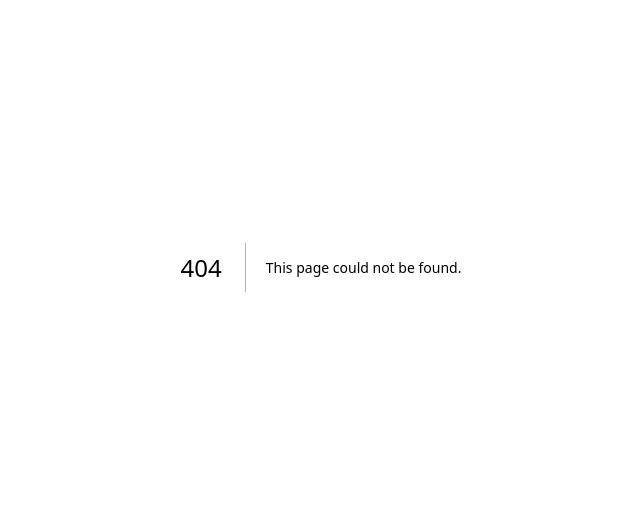
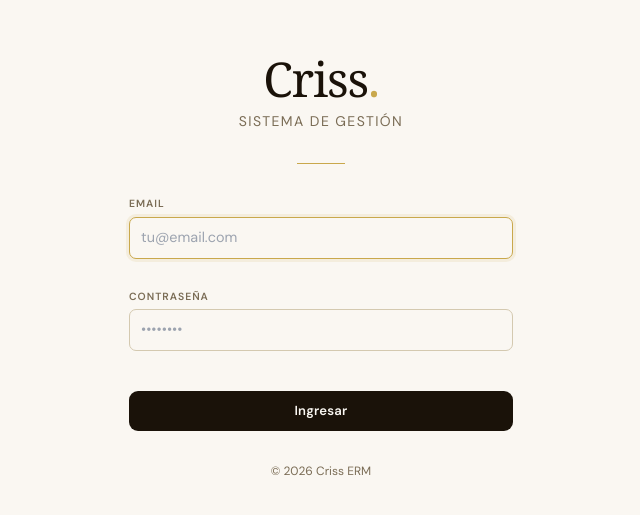
Before and after one commit to CrissRMFI/Criss-ERM, a Next.js app: page /login in a window 1280 px wide. Before the commit this address had no page. Shown: the part 133-648 px from the top of the page, without its empty margins (319-959 px from the left). Built offline with nearby package versions, Linux system fonts and the light colour scheme.

Commit message:
feat(auth): Agrego pagina de autenticacion

```diff
--- /dev/null
+++ b/app/hooks/useLogin.ts
@@ -0,0 +1,40 @@
+import { useState } from "react";
+import { useRouter } from "next/navigation";
+import { authService } from "../services/auth.service";
+
+export function useLogin() {
+  const router = useRouter();
+  const [email, setEmail] = useState("");
+  const [password, setPassword] = useState("");
+  const [error, setError] = useState("");
+  const [loading, setLoading] = useState(false);
+
+  const handleSubmit = async (e: React.FormEvent) => {
+    e.preventDefault();
+    if (!email.trim() || !password.trim()) {
+      setError("Completá todos los campos");
+      return;
+    }
+    setError("");
+    setLoading(true);
+    try {
+      await authService.login(email, password);
+      router.push("/factura");
+      router.refresh();
+    } catch (e: any) {
+      setError(e.message ?? "Error al iniciar sesión");
+    } finally {
+      setLoading(false);
+    }
+  };
+
+  return {
+    email,
+    setEmail,
+    password,
+    setPassword,
+    error,
+    loading,
+    handleSubmit,
+  };
+}
--- /dev/null
+++ b/app/login/page.tsx
@@ -0,0 +1,75 @@
+"use client";
+
+import { useLogin } from "../hooks/useLogin";
+
+export default function LoginPage() {
+  const {
+    email,
+    setEmail,
+    password,
+    setPassword,
+    error,
+    loading,
+    handleSubmit,
+  } = useLogin();
+
+  return (
+    <div className="min-h-screen bg-[var(--paper)] flex items-center justify-center px-4">
+      <div className="w-full max-w-sm flex flex-col items-center gap-8">
+        {/* Logo */}
+        <div className="text-center">
+          <h1 className="font-serif text-5xl text-[var(--ink)] tracking-tight">
+            Criss<span className="text-[var(--gold)]">.</span>
+          </h1>
+          <p className="text-sm text-[var(--muted)] mt-2 tracking-widest uppercase">
+            Sistema de gestión
+          </p>
+        </div>
+
+        <div className="w-12 h-px bg-[var(--gold)]" />
+
+        {/* Form */}
+        <form onSubmit={handleSubmit} className="w-full flex flex-col gap-4">
+          <div className="modal-field">
+            <label>Email</label>
+            <input
+              type="email"
+              placeholder="tu@email.com"
+              value={email}
+              autoFocus
+              autoComplete="email"
+              onChange={(e) => setEmail(e.target.value)}
+            />
+          </div>
+
+          <div className="modal-field">
+            <label>Contraseña</label>
+            <input
+              type="password"
+              placeholder="••••••••"
+              value={password}
+              autoComplete="current-password"
+              onChange={(e) => setPassword(e.target.value)}
+            />
+          </div>
+
+          {error && (
+            <p className="text-sm text-[var(--rust)] text-center">{error}</p>
+          )}
+
+          <button
+            type="submit"
+            className="btn btn-primary w-full justify-center py-3"
+            disabled={loading}
+          >
+            {loading ? "Ingresando…" : "Ingresar"}
+          </button>
+        </form>
+
+        <p className="text-xs text-[var(--muted)]">
+          © {new Date().getFullYear()} Criss ERM
+        </p>
+      </div>
+    </div>
+  );
+}
--- /dev/null
+++ b/app/services/auth.service.ts
@@ -0,0 +1,17 @@
+import { signIn, signOut } from "next-auth/react";
+
+export const authService = {
+  login: async (email: string, password: string) => {
+    const res = await signIn("credentials", {
+      email,
+      password,
+      redirect: false,
+    });
+    if (res?.error) throw new Error("Email o contraseña incorrectos");
+    return res;
+  },
+
+  logout: async () => {
+    await signOut({ redirect: false });
+  },
+};
--- /dev/null
+++ b/middleware.ts
@@ -0,0 +1,5 @@
+export { default } from "next-auth/middleware";
+
+export const config = {
+  matcher: ["/((?!login|_next/static|_next/image|favicon.ico).*)"],
+};
```
